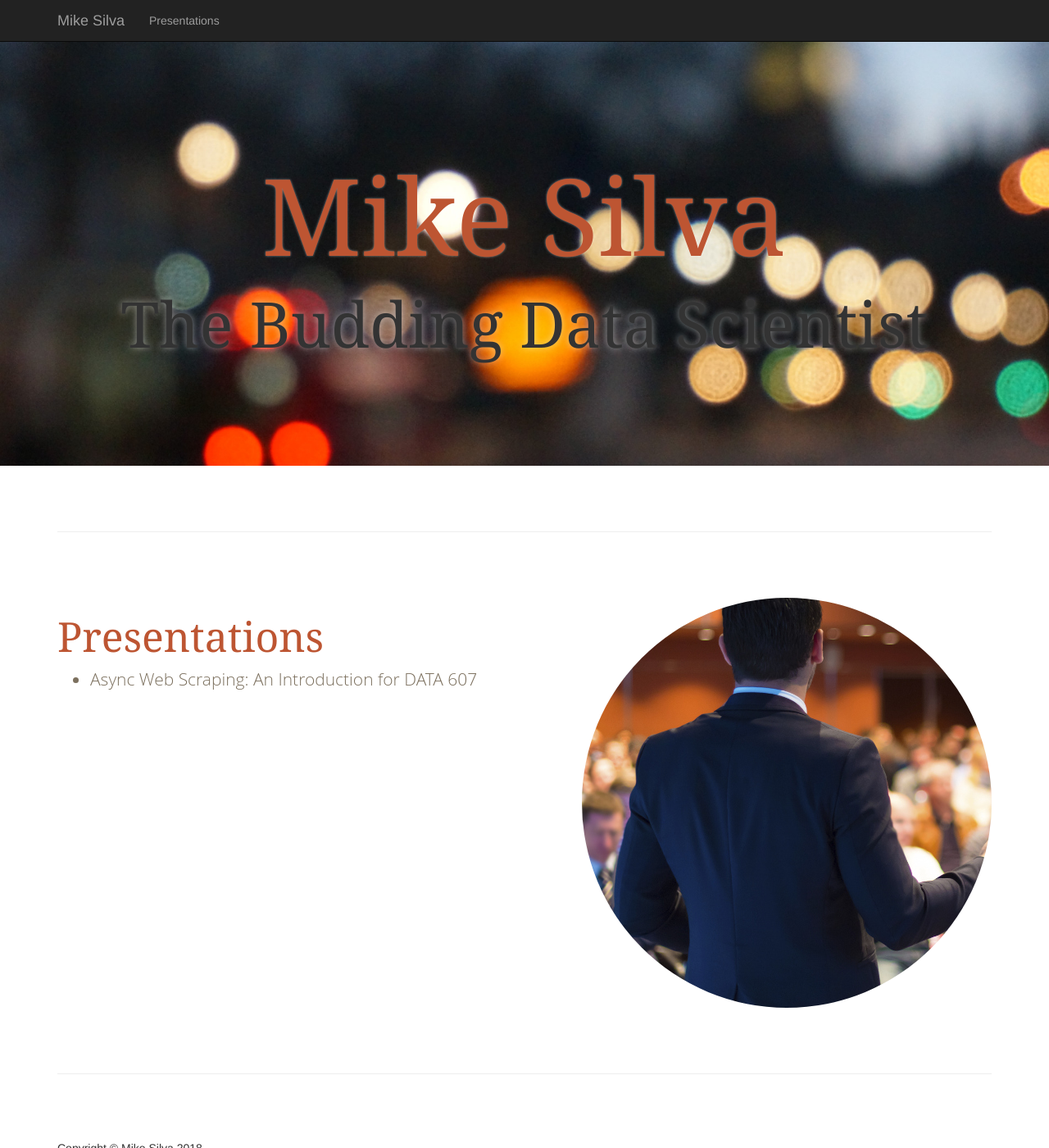
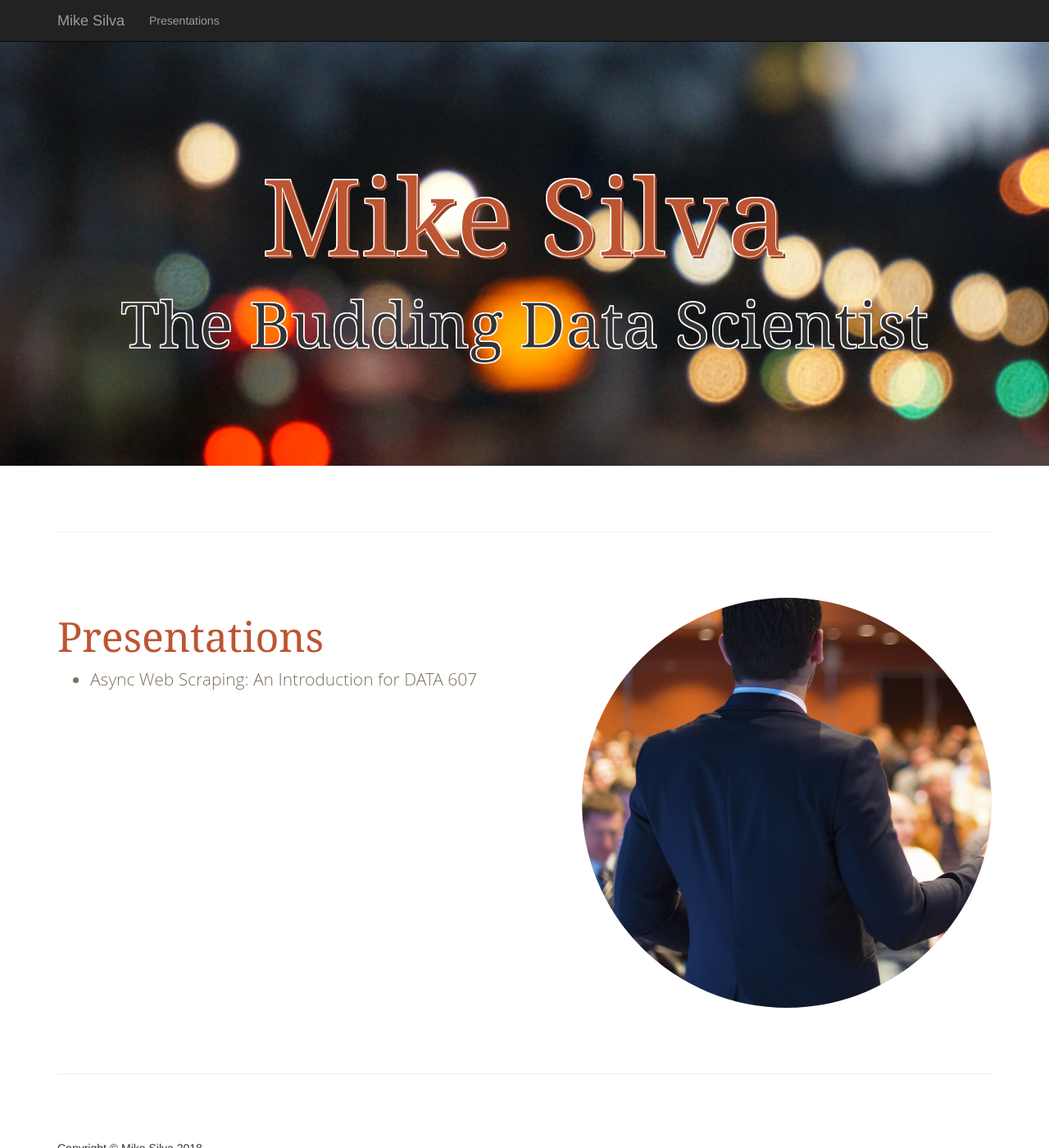
Before and after one commit to mikeasilva/mikeasilva.github.io, a Jekyll site: the page built from index.html, in a window 1280 px wide and 1400 px high. Shown: the whole window at 82% size. Built offline with Jekyll 4.4.1, drawn with Linux system fonts in a browser that asks for light colours.

Commit message:
Changed header text treatment

```diff
--- a/assets/_sass/_header.scss
+++ b/assets/_sass/_header.scss
@@ -26,12 +26,23 @@ header {
   h1 {
     color: #bd5532;
     font-size: 130px;
-    text-shadow: 0px 0px 3px rgba(255, 255, 255, 0.5);
+    -webkit-text-stroke: 1px white;
+    text-shadow:
+        3px 3px 0 #954327,
+        -1px -1px 0 #fff,
+        1px -1px 0 #fff,
+        -1px 1px 0 #fff,
+        1px 1px 0 #fff;
   }
 
   h2 {
     font-size: 77px;
-    text-shadow: 0px 0px 8px rgba(255, 255, 255, 0.5);
+    -webkit-text-stroke: 1px white;
+    text-shadow:
+        -1px -1px 0 #fff,
+        1px -1px 0 #fff,
+        -1px 1px 0 #fff,
+        1px 1px 0 #fff;
   }
 
   @media(max-width:1200px) {
```
